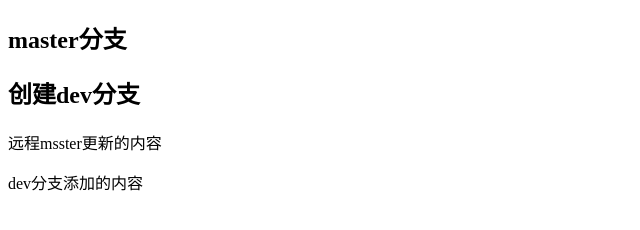
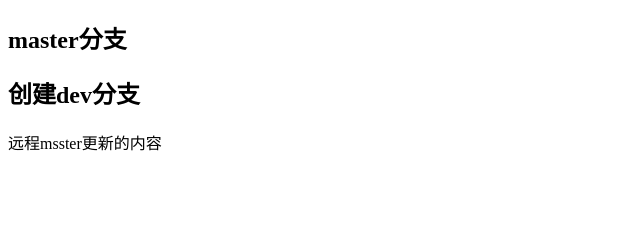
Before and after one commit to cat-god1/git-test, a plain HTML site: page index.html in a window 1280 px wide. Shown: the whole page, without its empty margins (0-640 px from the left). Drawn offline with Linux system fonts and the light colour scheme.

Commit message:
删除一行

```diff
--- a/index.html
+++ b/index.html
@@ -8,6 +8,5 @@
 		<h2>master分支</h2>
 		<h2>创建dev分支</h2>
 		<p>远程msster更新的内容</p>
-		<p>dev分支添加的内容</p>
 	</body>
 </html>
```
